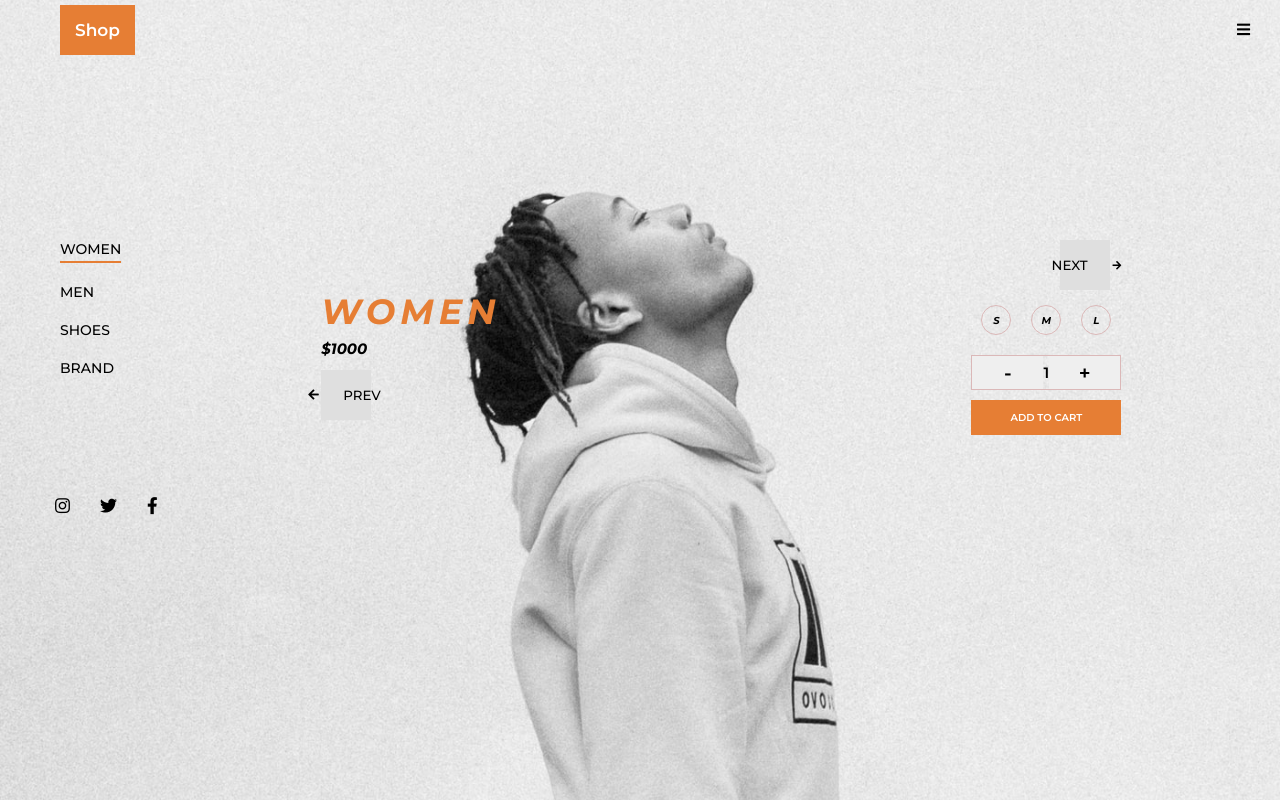
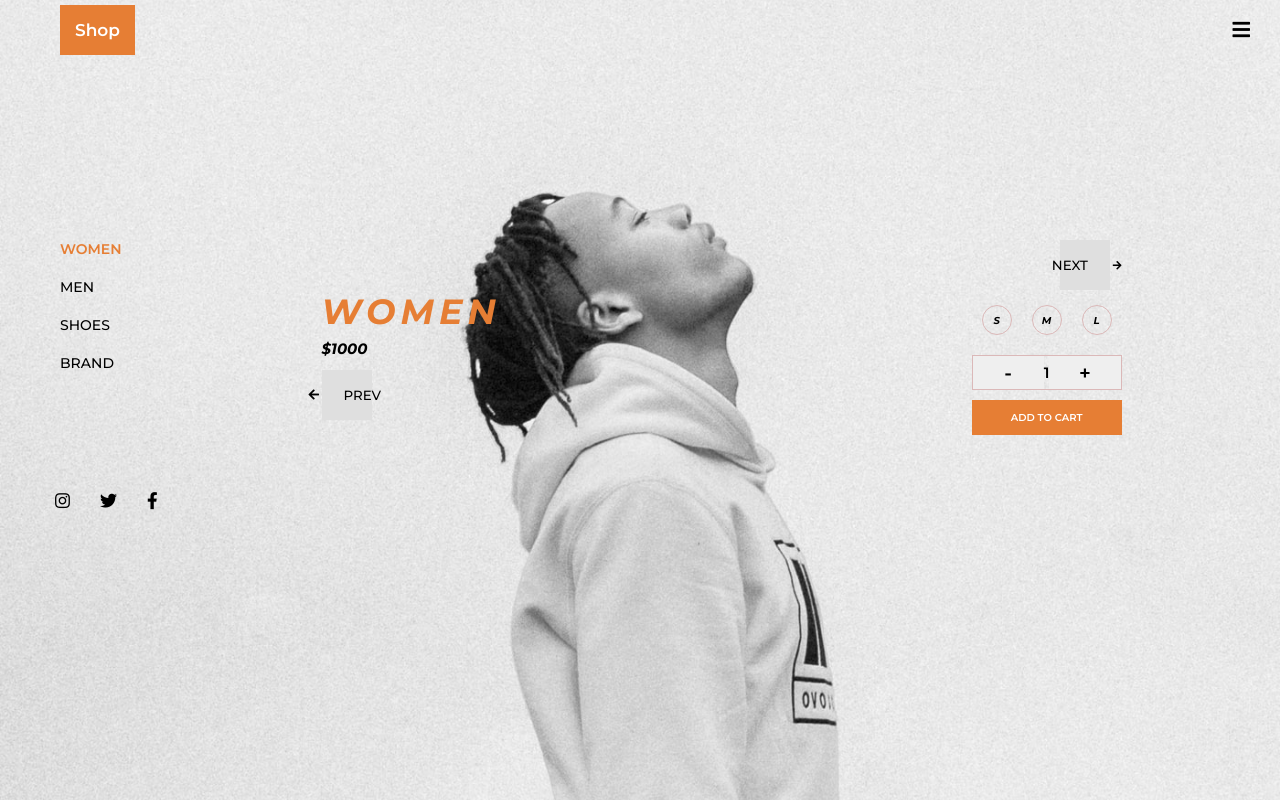
Before and after one commit to Gabriel200395/shop-website, a React (Create React App) app: page / in a window 1280 px wide. Built offline with nearby package versions, Linux system fonts and the light colour scheme.

Commit message:
finalizando projeto

```diff
--- a/src/Components/Home/style.css
+++ b/src/Components/Home/style.css
@@ -184,7 +184,7 @@
 }
 
 .menu-item{
-  border-bottom: solid 2px #e67e34;
-  padding-bottom: 3px;
-  text-align: center;
+  font-family: "Montserrat", sans-serif;
+  font-weight: 600;
+  color: #e67e34;
 }
--- a/src/Components/Navbar/Navbar.js
+++ b/src/Components/Navbar/Navbar.js
@@ -17,14 +17,13 @@ function Navbar() {
             </li>
           </ul>
         )}
-        <a
-          href="#dropmenu"
+        <button
           className="icon-drop"
           aria-expanded="true"
           onClick={() => setDropdown((d) => !d)}
         >
           <i className={`${dropdown ? "fas fa-times" : "fas fa-bars"}`} />
-        </a>
+        </button>
       </div>
     </nav>
   );
--- a/src/Components/Navbar/style.css
+++ b/src/Components/Navbar/style.css
@@ -38,8 +38,15 @@
   padding-right: 0px;
 }
 
+.nav-c .icon-drop  {
+  border: none;
+  outline: none;
+  cursor: pointer;
+}
+
+
 .nav-c .icon-drop i {
-  font-size: 15px;
+  font-size: 20px;
 }
 
 .menu-items{
```
Also changed, not shown: 2 other files (tests, documents, lock files or other folders).
